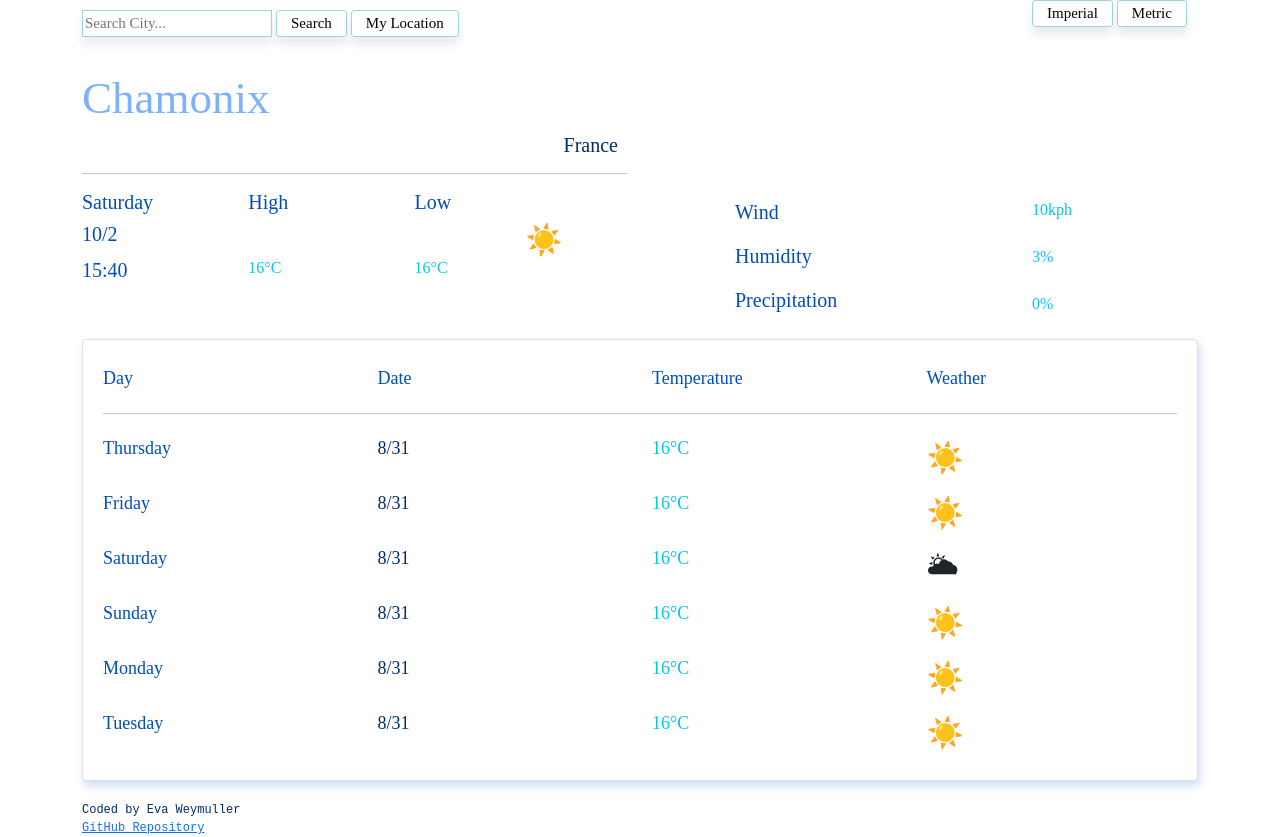
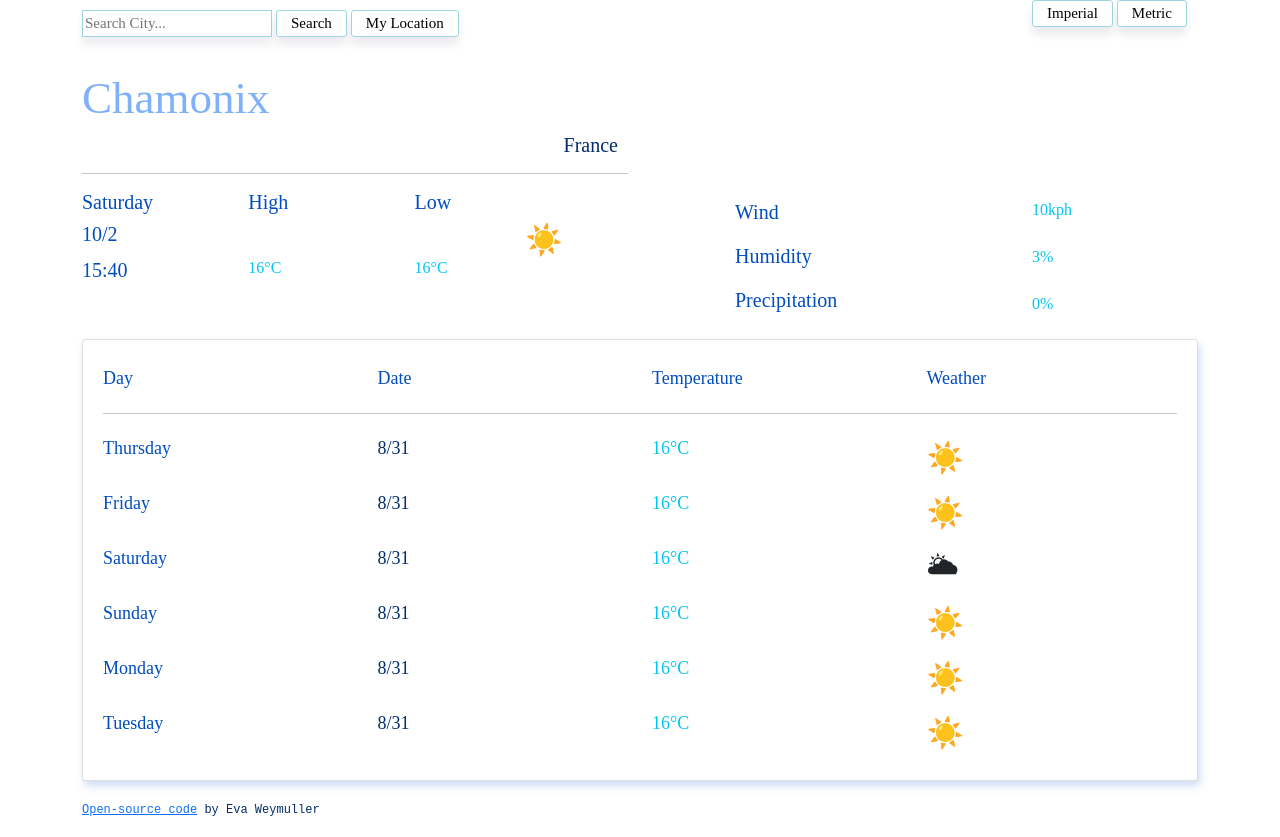
Before and after one commit to eweymuller/ecw-weather-app, a plain HTML site: page index.html in a window 1280 px wide. Drawn offline with nearby package versions, Linux system fonts and the light colour scheme.

Commit message:
Revised footer

```diff
--- a/index.html
+++ b/index.html
@@ -178,12 +178,10 @@
         </li>
       </ul>
       <footer>
-        Coded by Eva Weymuller
-        <div>
-          <a href="https://github.com/eweymuller/ecw-weather-app"
-            >GitHub Repository</a
-          >
-        </div>
+        <a href="https://github.com/eweymuller/ecw-weather-app"
+          >Open-source code</a
+        >
+        by Eva Weymuller
       </footer>
     </div>
     <script src="src/index.js"></script>
```
